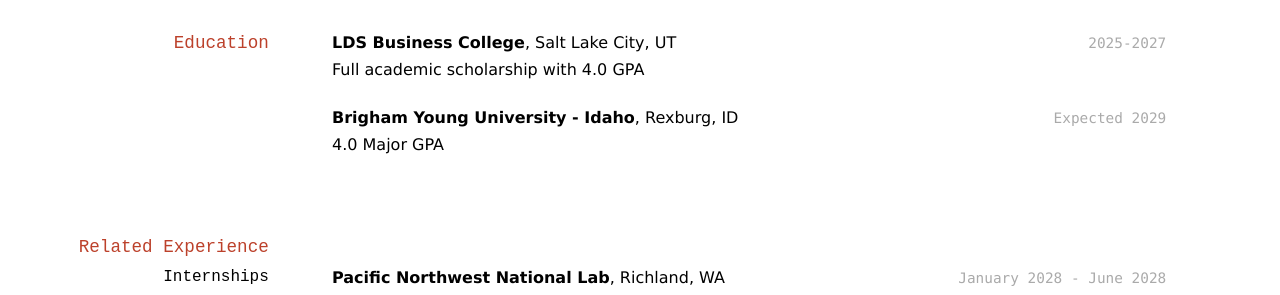
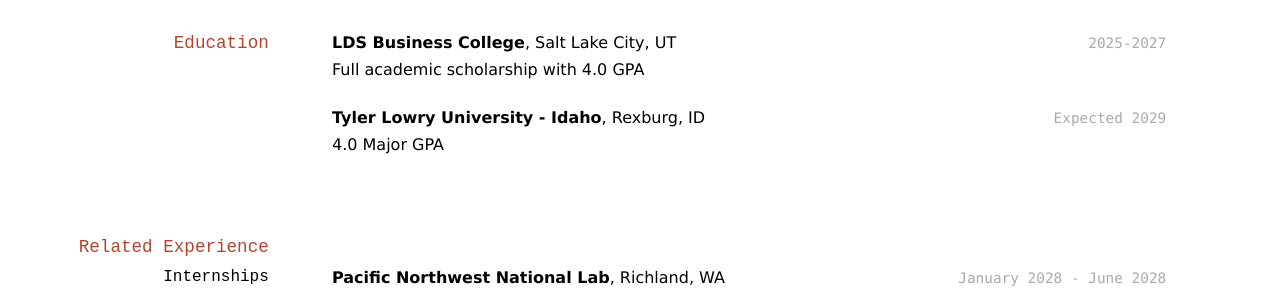
Before and after one commit to tjlowry/lowry_resume, a Jekyll site: the page built from docs/index.md, in a window 1280 px wide. Shown: the part 150-445 px from the top of the page. Built offline with Jekyll 4.4.1, drawn with Linux system fonts in a browser that asks for light colours.

Commit message:
more name updates

```diff
--- a/docs/index.md
+++ b/docs/index.md
@@ -1,6 +1,6 @@
 ---
 layout: cv
-title: Brigham Young's Resume
+title: Tyler Lowry's Resume
 ---
 # Tyler Lowry
 
@@ -22,7 +22,7 @@
 - Full academic scholarship with 4.0 GPA
 
 `Expected 2029`
-__Brigham Young University - Idaho__, Rexburg, ID
+__Tyler Lowry University - Idaho__, Rexburg, ID
 
 - 4.0 Major GPA
 
```
